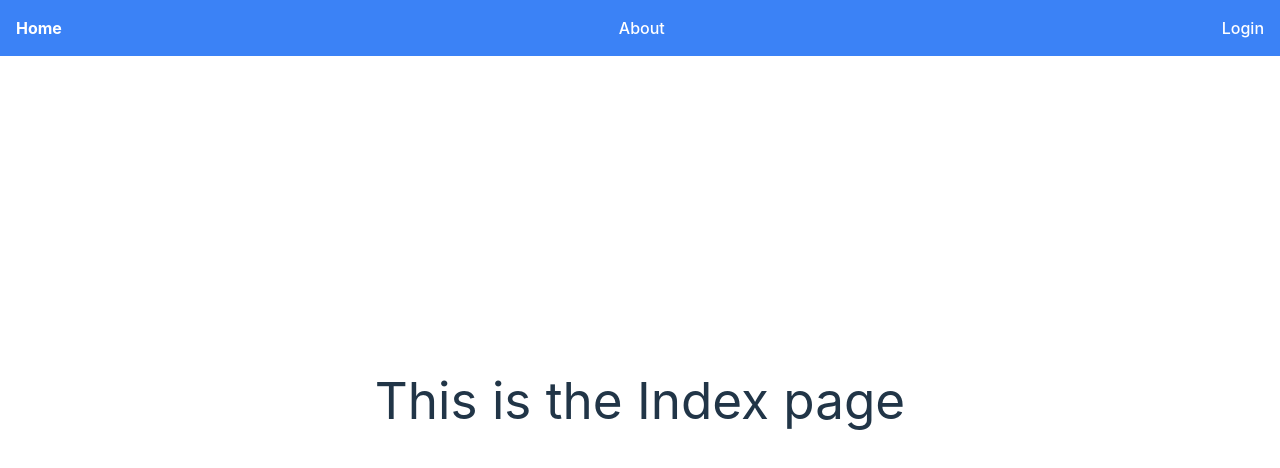
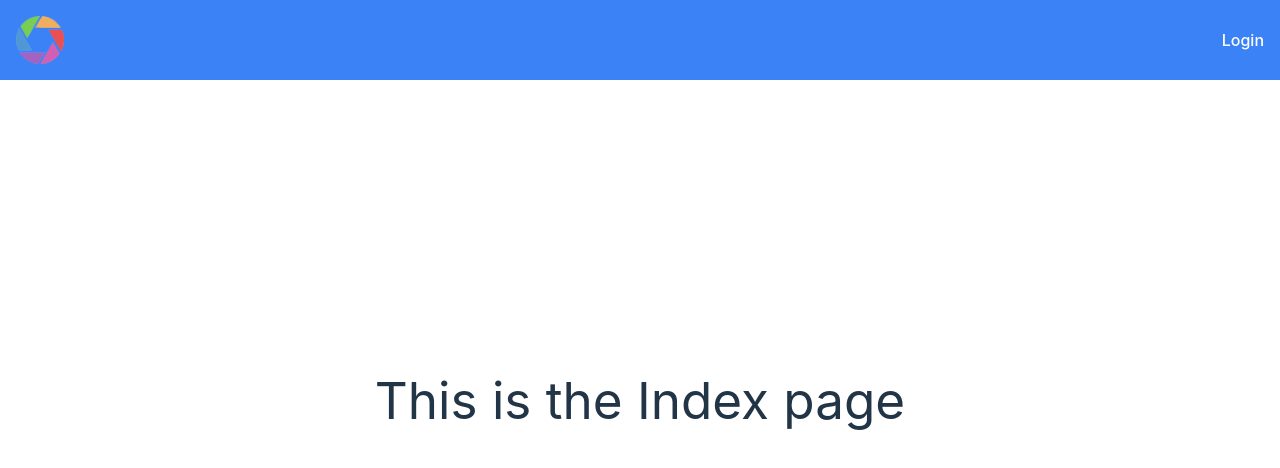
Before and after one commit to jackhr/new-photo-filter-frontend, a React (Vite) app: page / in a window 1280 px wide. Shown: the top 468 px of the page. Built offline with nearby package versions, Linux system fonts and the light colour scheme.

Commit message:
Refactor Navbar component to include logo and user name

```diff
--- a/src/components/Navbar/Navbar.tsx
+++ b/src/components/Navbar/Navbar.tsx
@@ -14,10 +14,14 @@ export default function Navbar() {
     return (
         <nav className="bg-blue-500 p-4 fixed top-0 left-0 w-full">
             <div className="container mx-auto flex justify-between items-center">
-                <Link to="/" className={`${linkClass} font-bold`}>Home</Link>
-                <Link to="/about" className={linkClass}>About</Link>
+                <Link to="/" className={`${linkClass} font-bold`}>
+                    <img src="/assets/images/photo-filter-logo.svg" className="h-12" alt="Photo Filter Logo" title="Home" />
+                </Link>
                 {user ? (
-                    <Link to="" onClick={e => handleLogout(e)} className={linkClass}>Logout</Link>
+                    <>
+                        <span className={linkClass}>Hello, {user.name}</span>
+                        <Link to="" onClick={e => handleLogout(e)} className={linkClass}>Logout</Link>
+                    </>
                 ) : (
                     <Link to="/login" className={linkClass}>Login</Link>
                 )}
```
